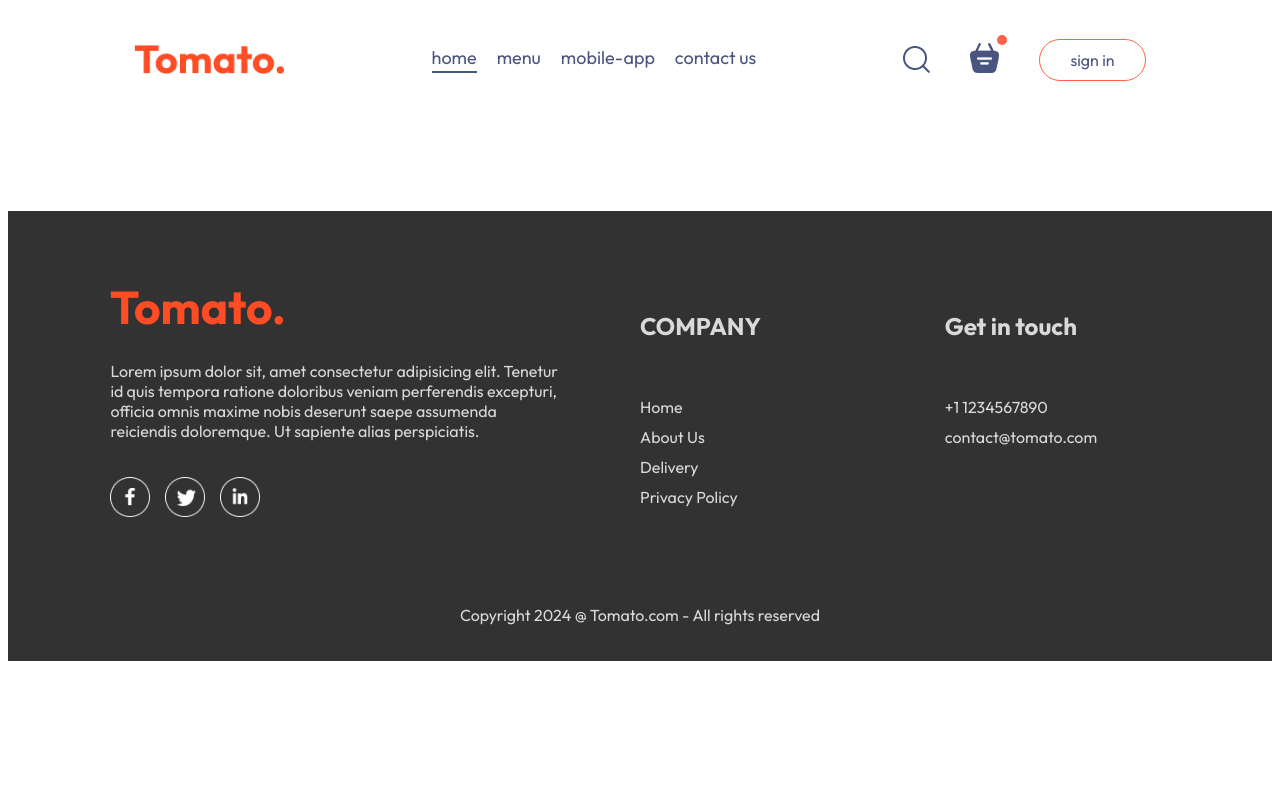
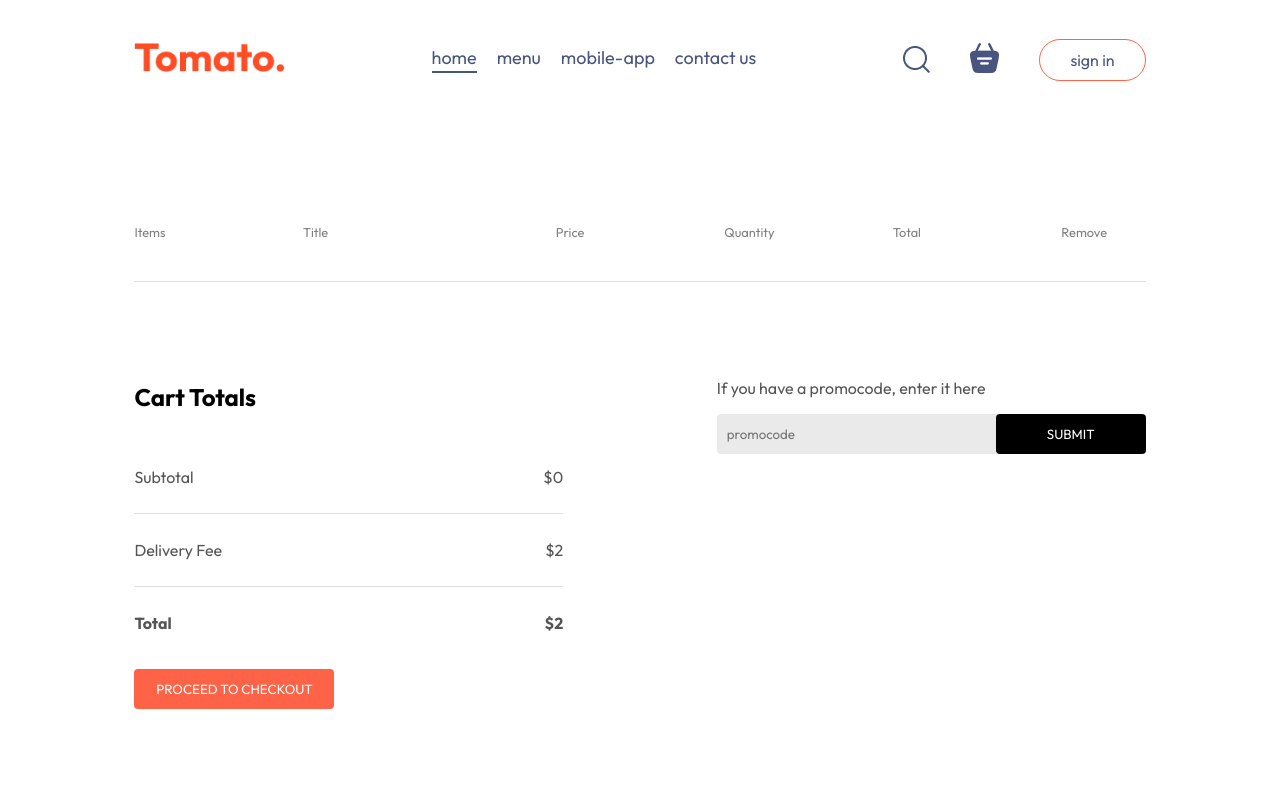
Before and after one commit to atharvasakpal/Tomato., a React (Create React App) app in the folder frontend/: page /cart in a window 1280 px wide. Shown: the top 800 px of the page. Built offline with nearby package versions, Linux system fonts and the light colour scheme.

Commit message:
added cart

```diff
--- a/frontend/src/components/navbar/navbar.jsx
+++ b/frontend/src/components/navbar/navbar.jsx
@@ -1,17 +1,20 @@
-import React, { useState } from "react";
+import React, { useContext, useState } from "react";
 import { assets } from "../../frontend_assets/assets";
 import './navbar.css';
+import { Link } from "react-router-dom";
+import { StoreContext } from "../../context/StoreContext";
 
 
 const Navbar = ({setShowLogin})=>{
 
     const [menu, setMenu] = useState("home");
+    const {getTotalCartAmount} = useContext(StoreContext)
 
     return(
         <div className="navbar">
-            <img src={assets.logo} className="logo" />
+            <a href="/"><img src={assets.logo} className="logo" /></a>
             <ul className="navbar-menu">
-                <li onClick={()=>{setMenu('home')}} className={menu==='home'?'active':''}>home</li>
+               <Link to='/'><li onClick={()=>{setMenu('home')}} className={menu==='home'?'active':''}>home</li></Link>
                 <li onClick={()=>{setMenu('menu')}} className={menu==='menu'?'active':''}>menu</li>
                 <li onClick={()=>{setMenu('mobile-app')}} className={menu==='mobile-app'?'active':''}>mobile-app</li>
                 <li onClick={()=>{setMenu('contact-us')}} className={menu==='contact-us'?'active':''}>contact us</li>
@@ -19,8 +22,9 @@
             <div className="navbar-right">
                 <img src={assets.search_icon} alt="" />
                 <div className="navbar-search-icon">
-                    <img src={assets.basket_icon} alt="" />
-                    <div className="dot"></div>
+                    <Link to='/cart'><img src={assets.basket_icon} alt="" /></Link>
+
+                    <div className={getTotalCartAmount()===0?'':'dot'}></div>
                 </div>
                 <button onClick={()=>{setShowLogin(true)}}>sign in</button>
             </div>
--- a/frontend/src/context/StoreContext.jsx
+++ b/frontend/src/context/StoreContext.jsx
@@ -26,11 +26,22 @@
             setCartItems((prev)=>({...prev, [itemId]: prev[itemId]-1}));
     }
 
-    const contextValue= {food_list, cartItems, setCartItems, addToCart, removeFromCart}; //imp
+    const getTotalCartAmount = ()=>{
+        let totalAmount = 0;
+        for(const item in cartItems)
+        {
+            if(cartItems[item]>0)
+            {
+                let itemInfo = food_list.find((product)=>product._id === item);
+                totalAmount += itemInfo.price * cartItems[item];
+            }
+        }
+        return totalAmount;
+    }
 
-    useEffect(()=>{
-        console.log(cartItems)
-    },[cartItems]);
+    const contextValue= {food_list, cartItems, setCartItems, addToCart, removeFromCart,getTotalCartAmount }; //imp
+
+
 
     return(
         <StoreContext.Provider value={contextValue}>
--- a/frontend/src/pages/cart/Cart.css
+++ b/frontend/src/pages/cart/Cart.css
@@ -0,0 +1,83 @@
+.cart{
+    margin-top: 100px;
+}
+.cart-items-title{
+    display: grid;
+    grid-template-columns: 1fr 1.5fr 1fr 1fr 1fr 0.5fr;
+    align-items: center;
+    color: grey;
+    font-size: max(1vw, 12px);
+}
+.cart-items-item{
+    margin: 10px 0px;
+    color: black;
+}
+.cart-items-item img{
+    width: 50px;
+}
+.cart hr{
+    height: 1px;
+    background-color: #e2e2e2;
+    border: none;
+}
+.cart-items-item .cross{
+     cursor: pointer;
+}
+.cart-bottom{
+    margin-top: 80px;
+    display: flex;
+    justify-content: space-between;
+    gap: max(12vw,20px);
+
+}
+.cart-total{
+    flex: 1;
+    display: flex;
+    flex-direction: column;
+    gap: 20px;
+}
+.cart-total-details{
+    display: flex;
+    justify-content: space-between;
+    color: #555;
+}
+.cart-total hr{
+    margin: 10px 0px;
+}
+.cart-total button{
+    border: none;
+    color: white;
+    background-color: tomato;
+    width: max(15vw,200px);
+    padding: 12px 0px;
+    border-radius: 4px;
+    cursor: pointer;
+}
+.cart-promocode{
+    flex: 1;
+}
+.cart-promocode p{
+    color: #555;
+}
+.cart-promocode-input{
+    margin-top: 10px;
+    display: flex;
+    justify-content: space-between;
+    align-items: center;
+    background-color: #eaeaea;
+    border-radius: 4px;
+}
+.cart-promocode-input input{
+    background: transparent;
+    border: none;
+    outline: none;
+    padding-left: 10px;
+}
+.cart-promocode-input button{
+    width: max(10vw, 150px);
+    padding: 12px 5px;
+    background-color: black;
+    border: none;
+    color: white;
+    border-radius: 4px;
+}
--- a/frontend/src/pages/cart/Cart.jsx
+++ b/frontend/src/pages/cart/Cart.jsx
@@ -1,10 +1,82 @@
-import React from "react";
+import React, { useContext } from "react";
 import './Cart.css';
+import { StoreContext } from "../../context/StoreContext";
+import { useNavigate } from "react-router-dom";
 
 
 const Cart = ()=>{
+
+    const {cartItems,food_list,removeFromCart,getTotalCartAmount} = useContext(StoreContext);
+    const navigate = useNavigate();
+
     return(
-        <div></div>
+        <div className="cart">
+            <div className="cart-items">
+                <div className="cart-items-title">
+                    <p>Items</p>
+                    <p>Title</p>
+                    <p>Price</p>
+                    <p>Quantity</p>
+                    <p>Total</p>
+                    <p>Remove</p>
+                </div>
+                <br />
+
+                <hr />
+                {food_list.map((item,index)=>{
+                    if(cartItems[item._id] > 0)
+                    {
+                        return(
+                            <>
+                            <div className="cart-items-title cart-items-item">
+                                <img src={item.image} alt="" />
+                               <p>{item.name}</p>
+                               <p>${item.price}</p>
+                               <p>{cartItems[item._id]}</p>
+                               <p>${cartItems[item._id] * item.price}</p>
+                               <p className="cross" onClick={()=>{removeFromCart(item._id)}}>X</p>
+                            </div>
+                            <hr />
+                            </>
+
+                        )
+                    }
+                })}
+
+                <div className="cart-bottom">
+                    <div className="cart-total">
+                        <h2>Cart Totals</h2>
+                        <div>
+                            <div className="cart-total-details">
+                                <p>Subtotal</p>
+                                <p>${getTotalCartAmount()}</p>
+                            </div>
+                            <hr />
+                            <div className="cart-total-details">
+                                <p>Delivery Fee</p>
+                                <p>${2}</p>
+                            </div>
+                            <hr />
+                            <div className="cart-total-details">
+                                <b><p>Total</p></b>
+                                <b><p>${getTotalCartAmount() + 2}</p></b>
+                            </div>
+                        </div>
+                        <button onClick={navigate('/order')}>PROCEED TO CHECKOUT</button>
+                    </div>
+                    <div className="cart-promocode">
+                        <div>
+                            <p>If you have a promocode, enter it here</p>
+                            <div className="cart-promocode-input">
+                                <input type="text" placeholder="promocode" />
+                                <button>SUBMIT</button>
+                            </div>
+                        </div>
+                    </div>
+                </div>
+
+            </div>
+        </div>
     )
 };
 
```
